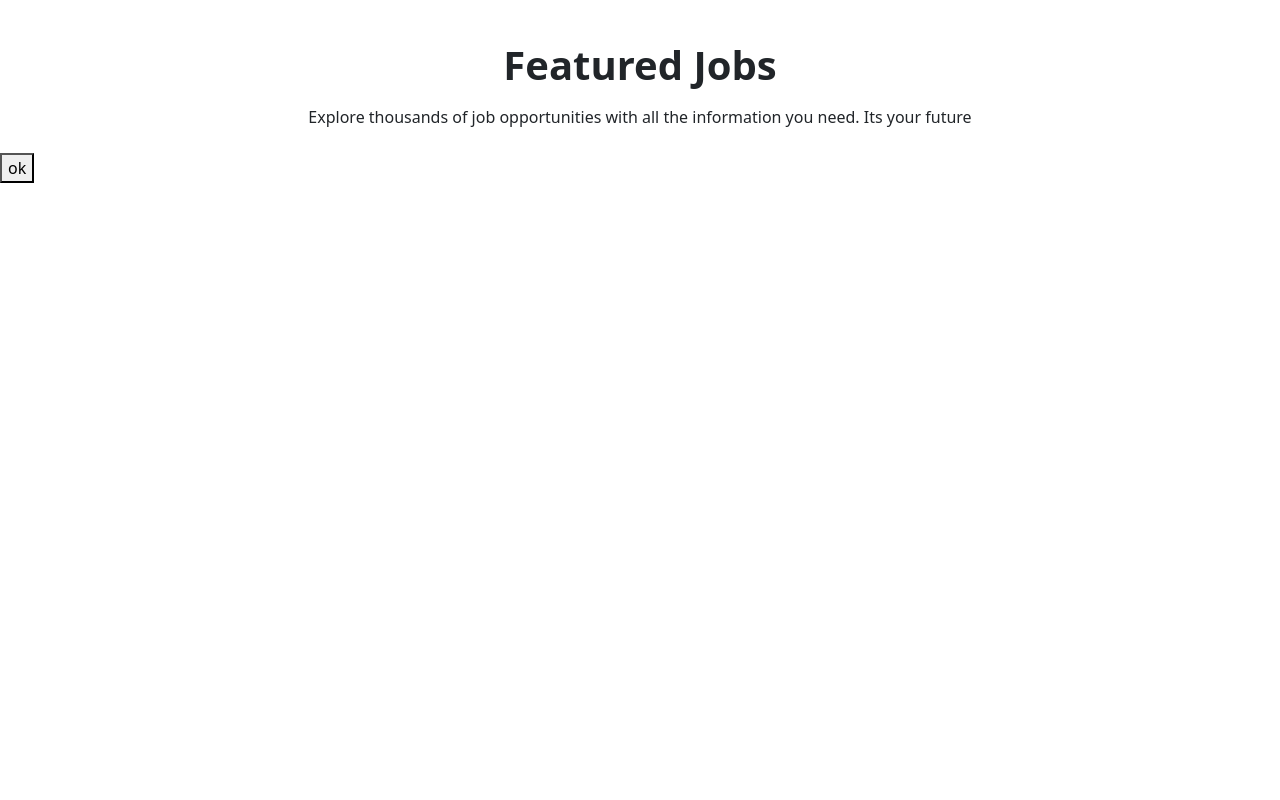
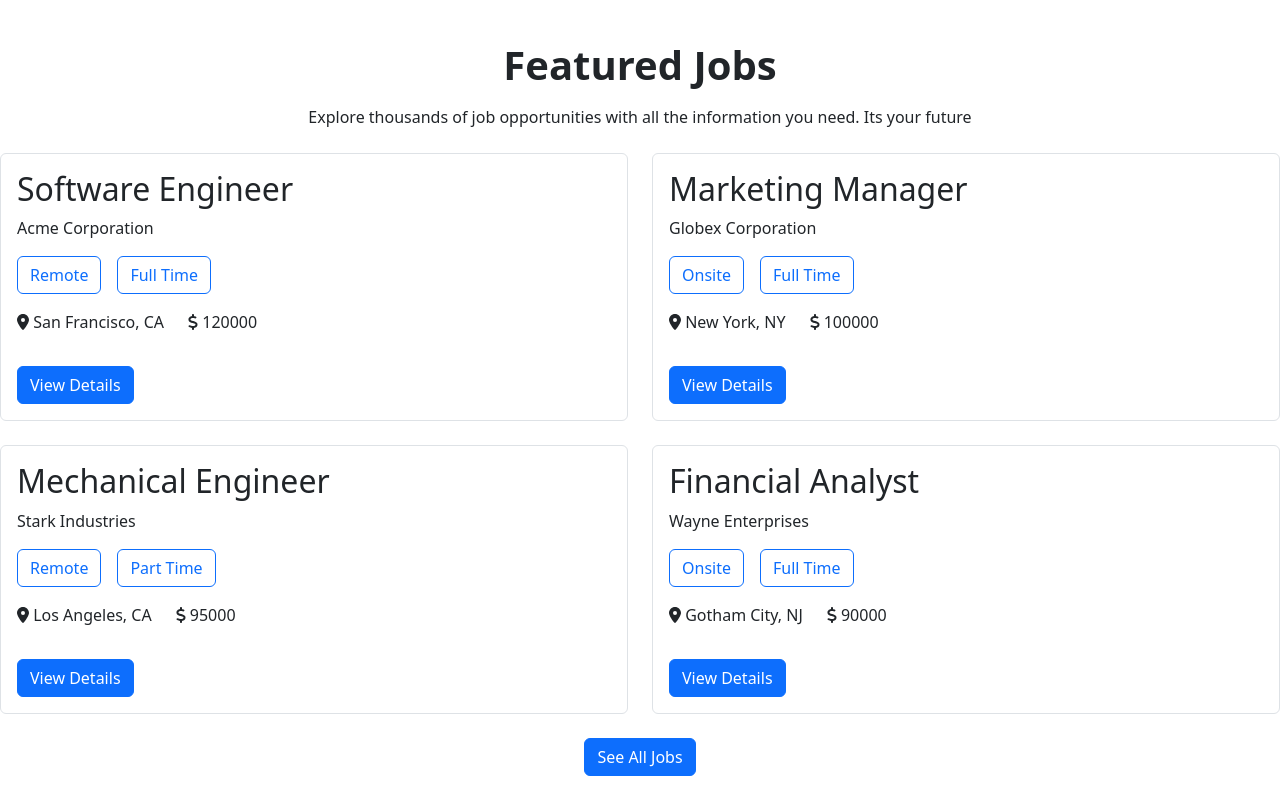
Before and after one commit to aminul-islam01/employment-center, a React (Vite) app: page / in a window 1280 px wide. Shown: the part 1245-2045 px from the top of the page. Before the commit the page ends 1428 px from the top, so only its background shows below. Built offline with nearby package versions, Linux system fonts and the light colour scheme.

Commit message:
add see all jobs button

```diff
--- a/package.json
+++ b/package.json
@@ -9,7 +9,12 @@
     "preview": "vite preview"
   },
   "dependencies": {
+    "@fortawesome/fontawesome-svg-core": "^6.4.0",
+    "@fortawesome/free-solid-svg-icons": "^6.4.0",
+    "@fortawesome/react-fontawesome": "^0.2.0",
+    "@heroicons/react": "^2.0.17",
     "bootstrap": "^5.2.3",
+    "install": "^0.13.0",
     "localforage": "^1.10.0",
     "match-sorter": "^6.3.1",
     "react": "^18.2.0",
--- a/src/Components/Featured/Featured.jsx
+++ b/src/Components/Featured/Featured.jsx
@@ -1,5 +1,7 @@
 import React, { useEffect, useState } from 'react';
 import { useLoaderData } from 'react-router-dom';
+import FeaturedCard from '../FeaturedCard/FeaturedCard';
+import Button from 'react-bootstrap/Button';
 
 const Featured = () => {
     const [featured, setFeatured] = useState([]);
@@ -16,11 +18,16 @@ const Featured = () => {
         <div>
             <h2 className='text-center fw-bold fs-1 mb-3'>Featured Jobs</h2>
             <p className='text-center mb-4'>Explore thousands of job opportunities with all the information you need. Its your future</p>
-            <div>
+            <div className='row'>
                 {
-
+                    featured.map(job => <FeaturedCard
+                    job={job}
+                    key={job.id}>
+                    </FeaturedCard>)
                 }
-                <button onClick={handleShowAll}>ok</button>
+            </div>
+            <div className='text-center mb-4'>
+            <Button onClick={handleShowAll} variant="primary">See All Jobs</Button>
             </div>
         </div>
     );
--- a/src/Components/FeaturedCard/FeaturedCard.jsx
+++ b/src/Components/FeaturedCard/FeaturedCard.jsx
@@ -1,9 +1,24 @@
 import React from 'react';
+import Button from 'react-bootstrap/Button';
+import { FontAwesomeIcon } from '@fortawesome/react-fontawesome'
+import { faLocationDot, faCircleDollarToSlot, faDollar } from '@fortawesome/free-solid-svg-icons'
 
-const FeaturedCard = () => {
+const FeaturedCard = ({ job }) => {
+    console.log(job)
+    const { position, company, job_location, job_type, location, salary } = job;
     return (
-        <div>
-
+        <div className='col-md-6'>
+            <div className='border mb-4 rounded-2 p-3'>
+                <h2>{position}</h2>
+                <p>{company}</p>
+                <Button variant="outline-primary me-3">{job_location}</Button>
+                <Button variant="outline-primary">{job_type}</Button>
+                <div className='d-flex gap-4 my-3'>
+                    <p><FontAwesomeIcon icon={faLocationDot} /> {location}</p>
+                    <p><FontAwesomeIcon icon={faDollar} />  {salary}</p>
+                </div>
+                <Button variant="primary">View Details</Button>
+            </div>
         </div>
     );
 };
```
Also changed, not shown: 1 other file (tests, documents, lock files or other folders).
